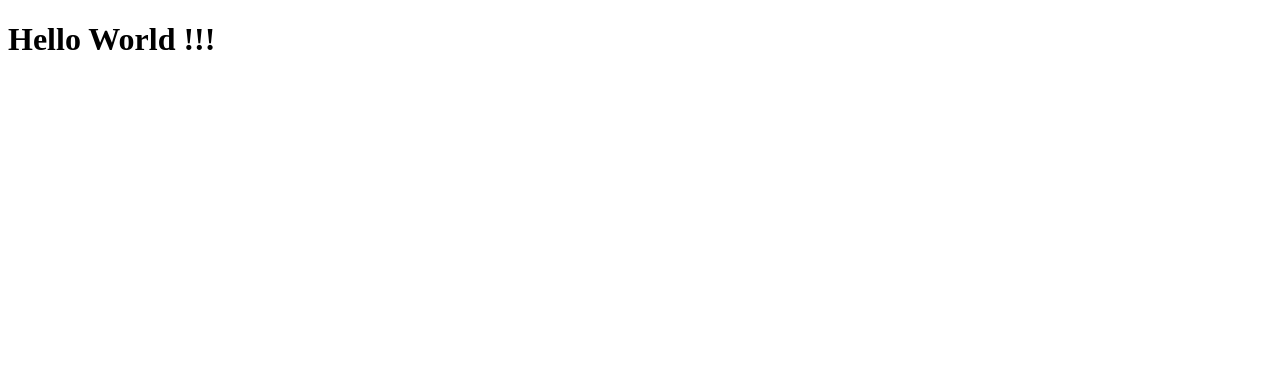
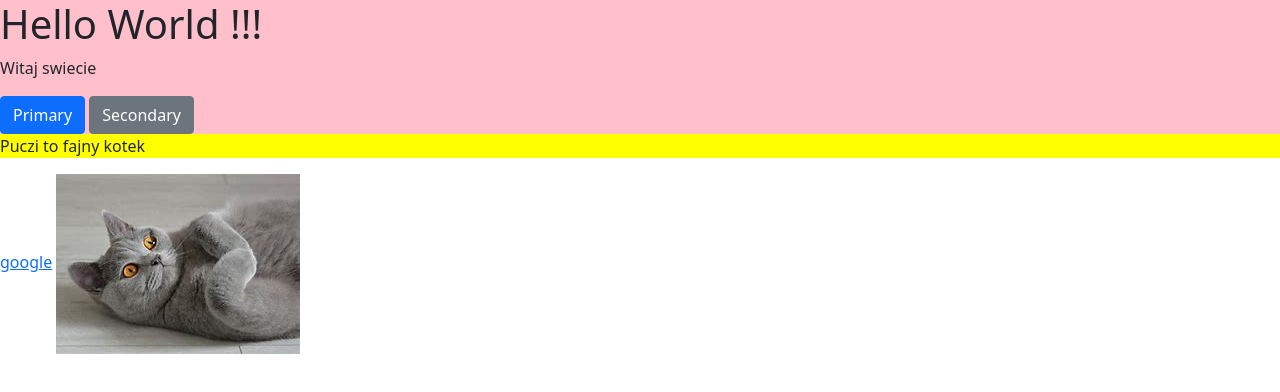
Before and after one commit to Milewskakarolina/karolina-milewska.github.io, a plain HTML site: page index.html in a window 1280 px wide. Drawn offline with nearby package versions, Linux system fonts and the light colour scheme.

Commit message:
add file

```diff
--- a/index.html
+++ b/index.html
@@ -1,11 +1,23 @@
 <!DOCTYPE html>
 <html>
 <head>
+<link href="https://cdn.jsdelivr.net/npm/bootstrap@5.1.3/dist/css/bootstrap.min.css" rel="stylesheet" integrity="sha384-1BmE4kWBq78iYhFldvKuhfTAU6auU8tT94WrHftjDbrCEXSU1oBoqyl2QvZ6jIW3" crossorigin="anonymous">
+<link rel="stylesheet" href="style.css">
 <title>Strona Karoli :)</title>
 </head>
 
 <body>
+<div>
 <h1>Hello World !!!</h1>
-</body>
+<p>Witaj swiecie</p>
+<button type="button" class="btn btn-primary">Primary</button>
+<button type="button" class="btn btn-secondary">Secondary</button>
+</div>
+<div class="test">
+<p>Puczi to fajny kotek</p>
+</div>
+<a href="https://google.pl">google</a>
+<img src="img/kotek.jpg">
+<body>
 
 </html>
--- /dev/null
+++ b/style.css
@@ -0,0 +1,7 @@
+div{
+background-color:pink;
+}
+
+.test{
+background-color:yellow;
+}
```
Also changed, not shown: img/kotek.jpg (added).
